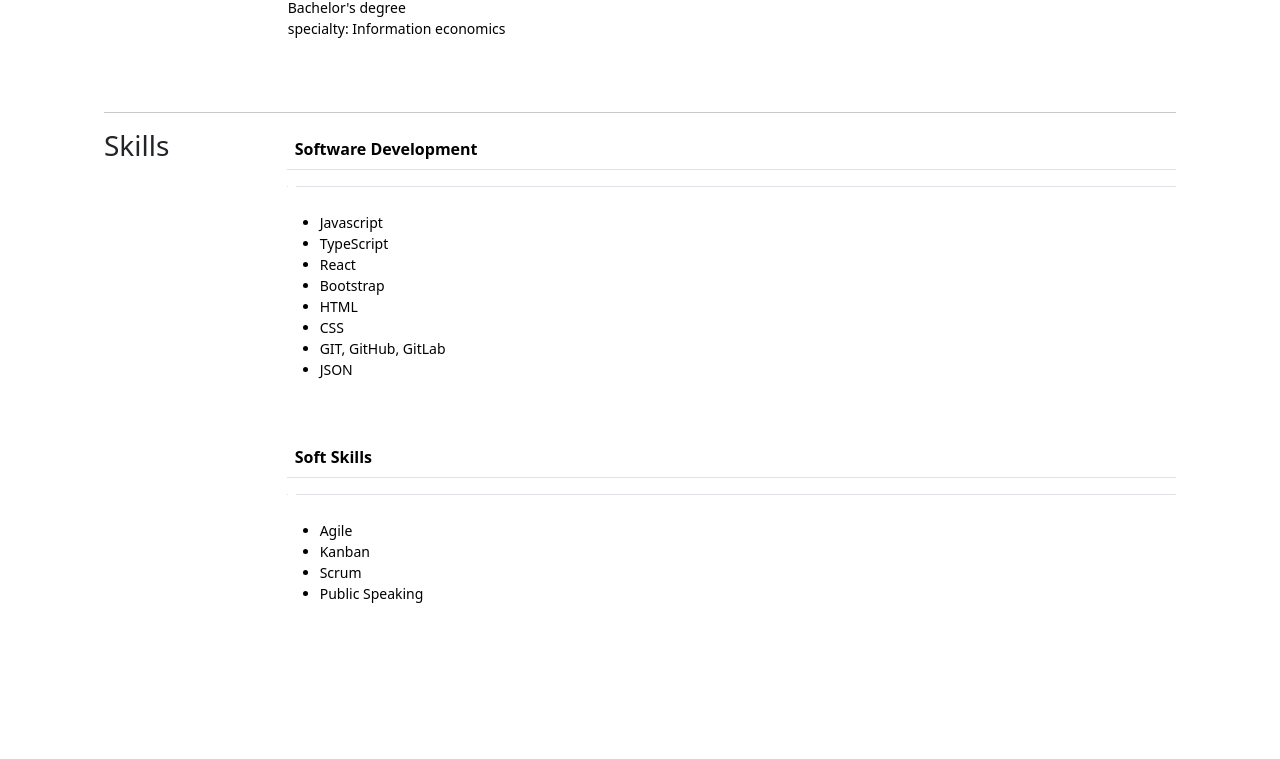
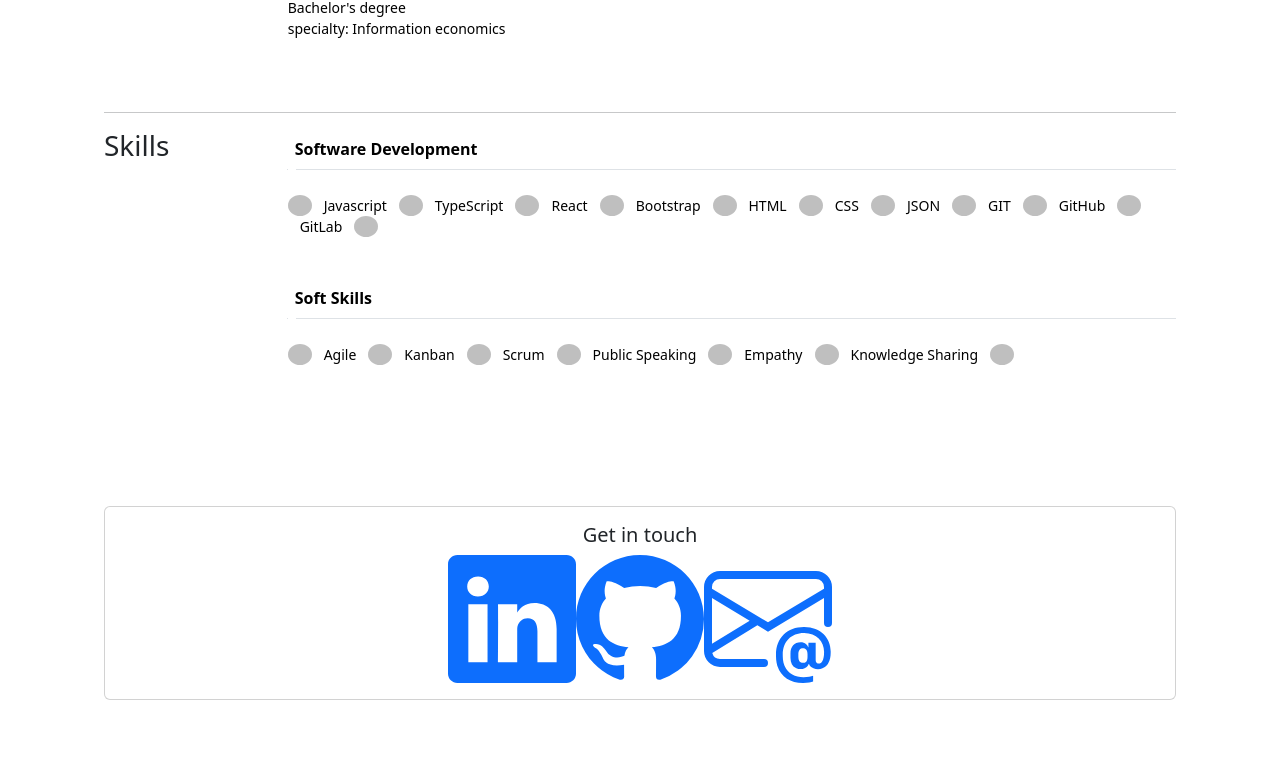
Before and after one commit to joannahulek/joannahulek.github.io, a React (Create React App) app: page / in a window 1280 px wide. Shown: the part 2890-3649 px from the top of the page. Built offline with nearby package versions, Linux system fonts and the light colour scheme; the HTML template or start-up script is replaced by a standard one.

Commit message:
skills part implemented

```diff
--- a/src/components/CV2/CV2.tsx
+++ b/src/components/CV2/CV2.tsx
@@ -41,10 +41,12 @@ function createElement(items: CvElement[]) {
                     <tr>
                         <th colSpan={2}>{item.label}</th>
                     </tr>
-                    <tr>
-                        <td className="companyName">{item.company}</td>
-                        <td>{item.time}</td>
-                    </tr>
+                    {item.company=="" ? <></> : (
+                        <tr>
+                            <td className="companyName">{item.company}</td>
+                            <td>{item.time}</td>
+                        </tr>
+                    )}
                     </thead>
                     <tr>
                         <td colSpan={2}>
--- a/src/components/CV2/CvContent.tsx
+++ b/src/components/CV2/CvContent.tsx
@@ -8,7 +8,7 @@ export type CvElement = {
 }
 
 export function getWork(){
-    return [ubs, johu]
+return [ubs, johu]
 }
 
 export function workMore(){
@@ -39,35 +39,19 @@ const dev: CvElement = {
     label: "Software Development",
     company: "",
     time: "",
-    description: (<p>
-
-        <ul>
-            <li>Javascript</li>
-            <li>TypeScript</li>
-            <li>React</li>
-            <li>Bootstrap</li>
-            <li>HTML</li>
-            <li>CSS</li>
-            <li>GIT, GitHub, GitLab</li>
-            <li>JSON</li>
-        </ul>
-    </p>)
+    description: (<>{renderSkills(
+        ["Javascript", "TypeScript", "React", "Bootstrap", "HTML", "CSS", "JSON", "GIT","GitHub", "GitLab"]
+    )}</>)
 }
 
 const soft: CvElement = {
     label: "Soft Skills",
     company: "",
     time: "",
-    description: (<p>
-        <ul>
-            <li>Agile</li>
-            <li>Kanban</li>
-            <li>Scrum</li>
-            <li>Public Speaking</li>
-        </ul>
-    </p>)
+    description: (<>{renderSkills(
+        ["Agile", "Kanban", "Scrum", "Public Speaking", "Empathy", "Knowledge Sharing"]
+    )}</>)
 }
-
 
 // Work items:
 
@@ -77,11 +61,12 @@ const ubs: CvElement = {
     time: "Dec 2018 - Present",
     description: (<>
         <p>
-            Developing and providing full life cycle of web scraping robots with RPA tools and dedicated web scraping platforms based on Python (in 2018-2019) or Java Script (in 2024):
-        <ul>
-            <li>collecting requirements, creating, testing and implementing robots</li>
-            <li>writing documentation</li>
-            <li>regular monitoring and maintenance, adjusting, optimization, processes documentation</li>
+            Developing and providing full life cycle of web scraping robots with RPA tools and dedicated web scraping
+            platforms based on Python (in 2018-2019) or Java Script (in 2024):
+            <ul>
+                <li>collecting requirements, creating, testing and implementing robots</li>
+                <li>writing documentation</li>
+                <li>regular monitoring and maintenance, adjusting, optimization, processes documentation</li>
             <li>decommission of unnecessary robots and projects</li>
         </ul>
     </p><p>
@@ -162,10 +147,7 @@ const rolnik: CvElement = {
     </>)
 }
 
-
-
 // Education items:
-
 
 const im: CvElement = {
     label: "Management",
@@ -186,3 +168,21 @@ const iie: CvElement = {
         specialty: Information economics
         </p>)
 }
+
+
+// Helper functions:
+function renderSkills(skills: string[]){
+    return (
+        <div className="container text-center">
+            <div className="row row-cols-auto">
+                <div className="vr rounded-circle"/>
+            {skills.map((skill) => (
+                <>
+                    <div className="col">{skill}</div>
+                    <div className="vr rounded-circle"/>
+                </>
+            ))}
+        </div>
+</div>
+)
+}
```
